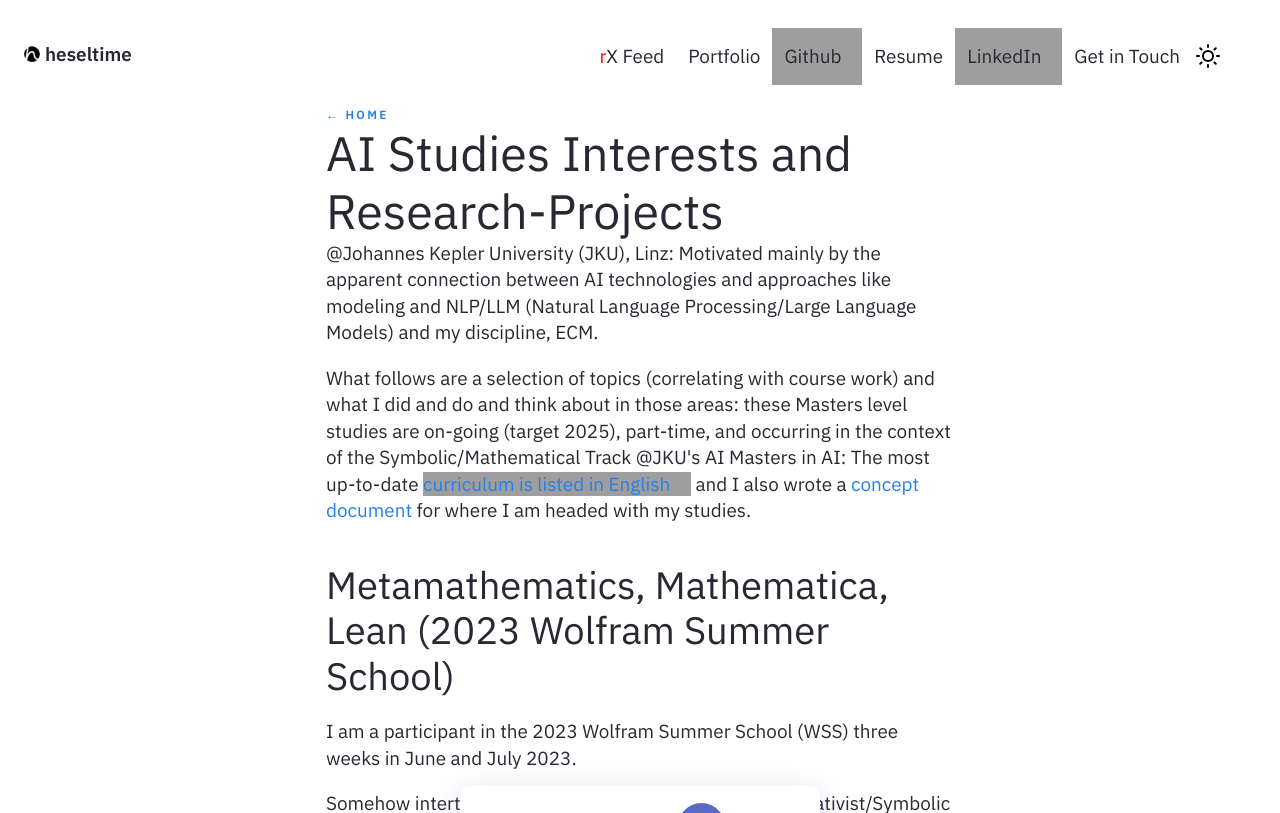
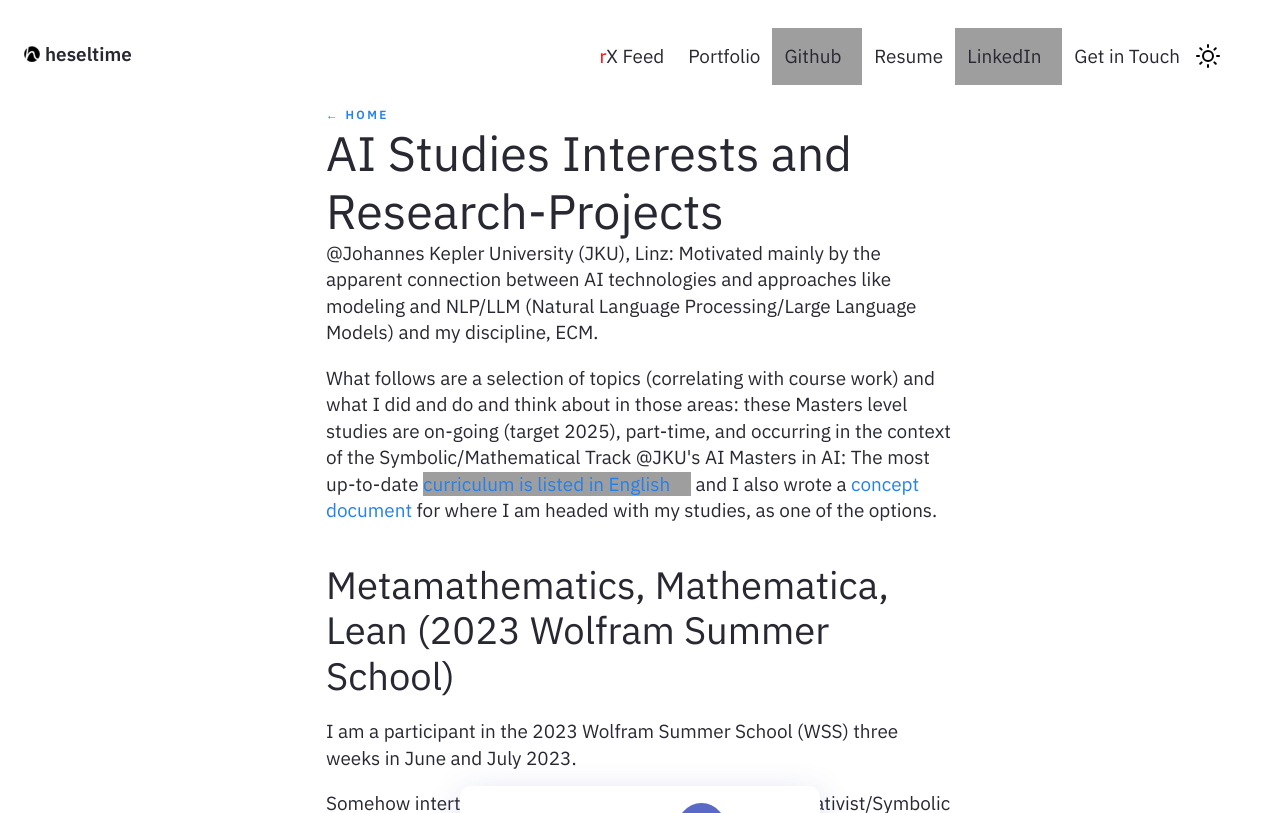
Before and after one commit to heseltime/heseltime.github.io, a Jekyll site: the page built from pages/rDai.md, in a window 1280 px wide and 900 px high, cut to the strip 0-813 px from the top of the window. Built offline with Jekyll 4.4.1, drawn with Linux system fonts in a browser that asks for light colours; grey boxes are pictures that could not be loaded.

Commit message:
relativate

```diff
--- a/pages/rDai.md
+++ b/pages/rDai.md
@@ -7,7 +7,7 @@
 
 @Johannes Kepler University (JKU), Linz: Motivated mainly by the apparent connection between AI technologies and approaches like modeling and NLP/LLM (Natural Language Processing/Large Language Models) and my discipline, ECM.
 
-What follows are a selection of topics (correlating with course work) and what I did and do and think about in those areas: these Masters level studies are on-going (target 2025), part-time, and occurring in the context of the Symbolic/Mathematical Track @JKU's AI Masters in AI: The most up-to-date [curriculum is listed in English](https://studienhandbuch.jku.at/curr/933) and I also wrote a [concept document](/assets/pdf/AI-SE-Symbolic-Computation-Concept.pdf) for where I am headed with my studies.
+What follows are a selection of topics (correlating with course work) and what I did and do and think about in those areas: these Masters level studies are on-going (target 2025), part-time, and occurring in the context of the Symbolic/Mathematical Track @JKU's AI Masters in AI: The most up-to-date [curriculum is listed in English](https://studienhandbuch.jku.at/curr/933) and I also wrote a [concept document](/assets/pdf/AI-SE-Symbolic-Computation-Concept.pdf) for where I am headed with my studies, as one of the options.
 
 # Metamathematics, Mathematica, Lean (2023 Wolfram Summer School) #
 
```
